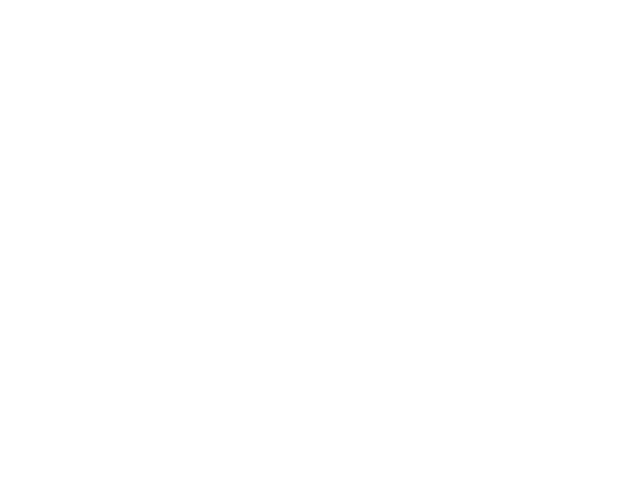
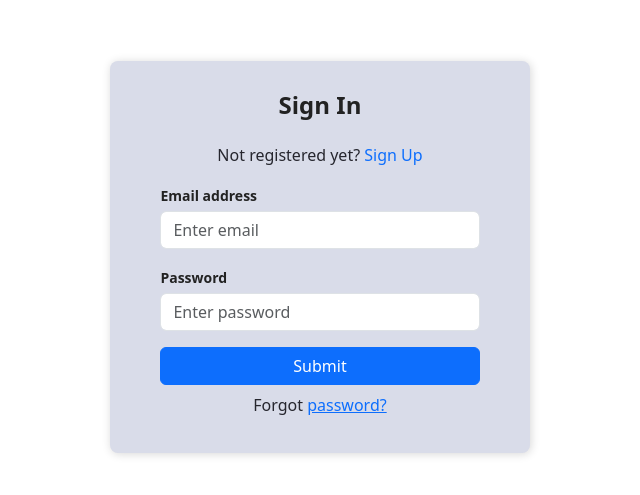
Before and after one commit to PratikRedRoad/basic_login_react, a React (Create React App) app: page / in a window 1280 px wide. Before the commit this address had no page. Shown: the part 143-638 px from the top of the page, without its empty margins (320-960 px from the left). Built offline with nearby package versions, Linux system fonts and the light colour scheme.

Commit message:
initial commit to repo

```diff
--- a/src/App.js
+++ b/src/App.js
@@ -21,6 +21,7 @@ function App() {
     <BrowserRouter>
       <Routes>
         <Route path="/auth" element={<Auth />} />
+        <Route path="/" element={<Auth />} />
       </Routes>
     </BrowserRouter>
 //   <form onSubmit={handleSubmit(onSubmit)}>
```
